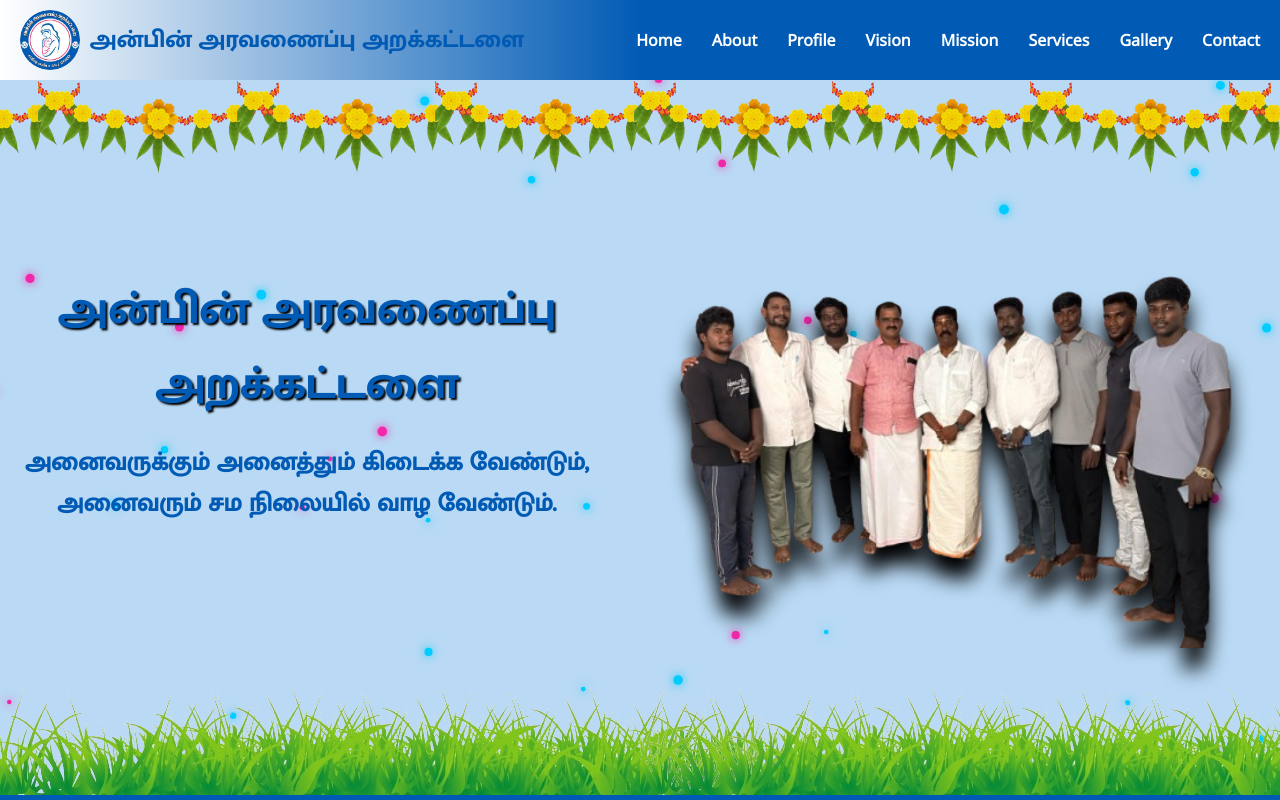
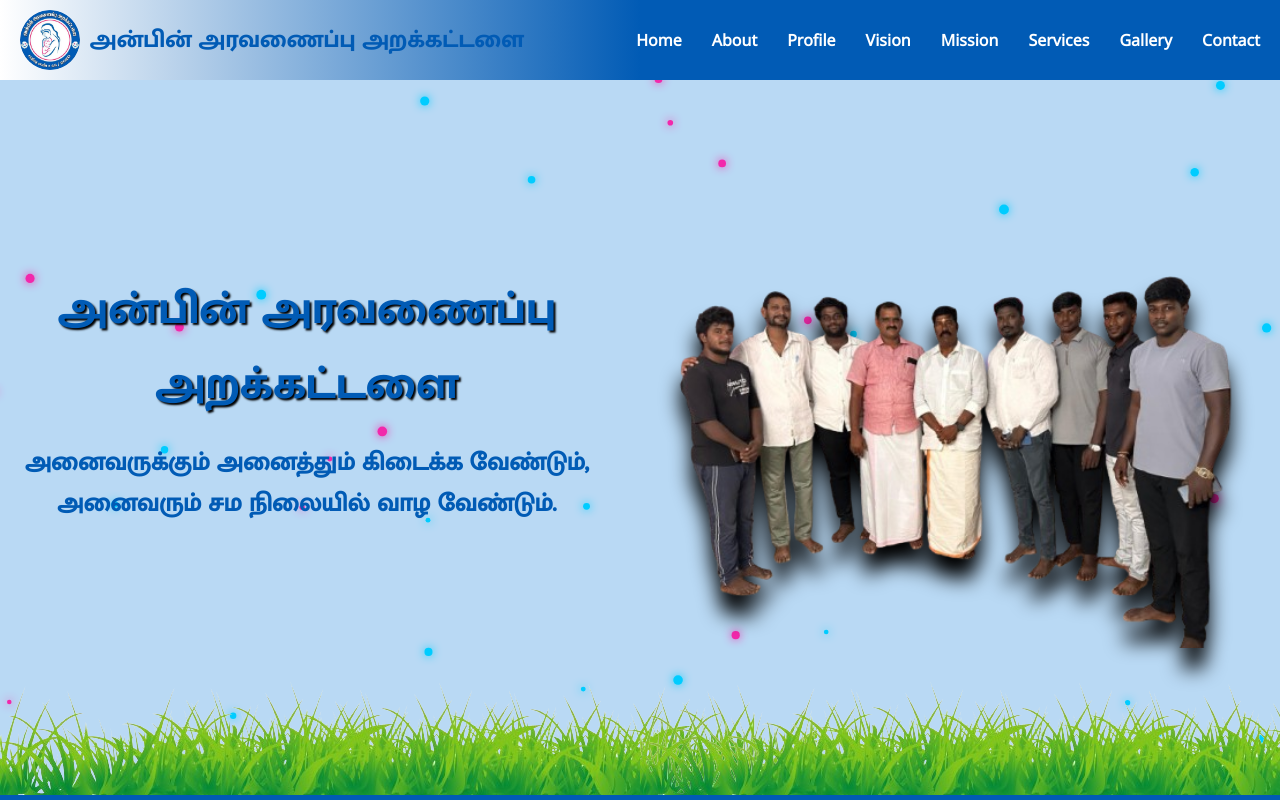
Before and after one commit to Charles050900/Anbin-Aravanaippu-Arakkattalai, a React (Vite) app: page / in a window 1280 px wide. Shown: the top 800 px of the page. Built offline with nearby package versions, Linux system fonts and the light colour scheme.

Commit message:
Updated Code

```diff
--- a/src/components/Profile.jsx
+++ b/src/components/Profile.jsx
@@ -12,14 +12,7 @@ const Profile = () => {
             <div className="profile">
                 <img src={grass} alt="" id="grass1" />
                 <img src={grass} alt="" id="grass2" />
-                <img src={thoranam} alt="" id="thoranam0" />
-                <img src={thoranam} alt="" id="thoranam1" />
-                <img src={thoranam} alt="" id="thoranam2" />
-                <img src={thoranam} alt="" id="thoranam3" />
-                <img src={thoranam} alt="" id="thoranam4" />
-                <img src={thoranam} alt="" id="thoranam5" />
-                <img src={thoranam} alt="" id="thoranam6" />
-                <img src={thoranam} alt="" id="thoranam7" />
+
                 <div className="profile-left">
                     <h1>அன்பின் அரவணைப்பு அறக்கட்டளை</h1>
                     <p>
```
